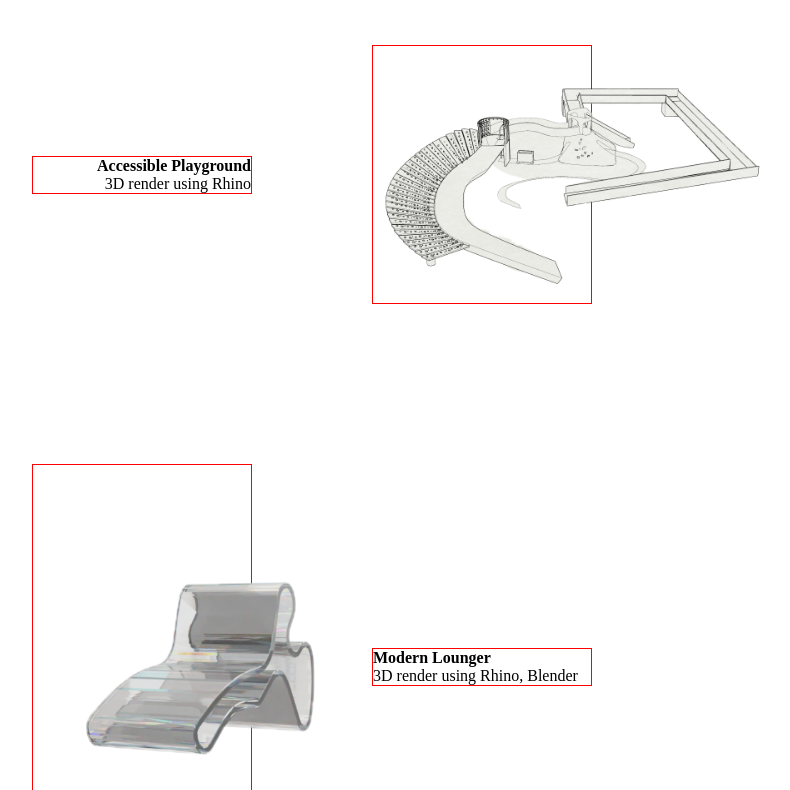
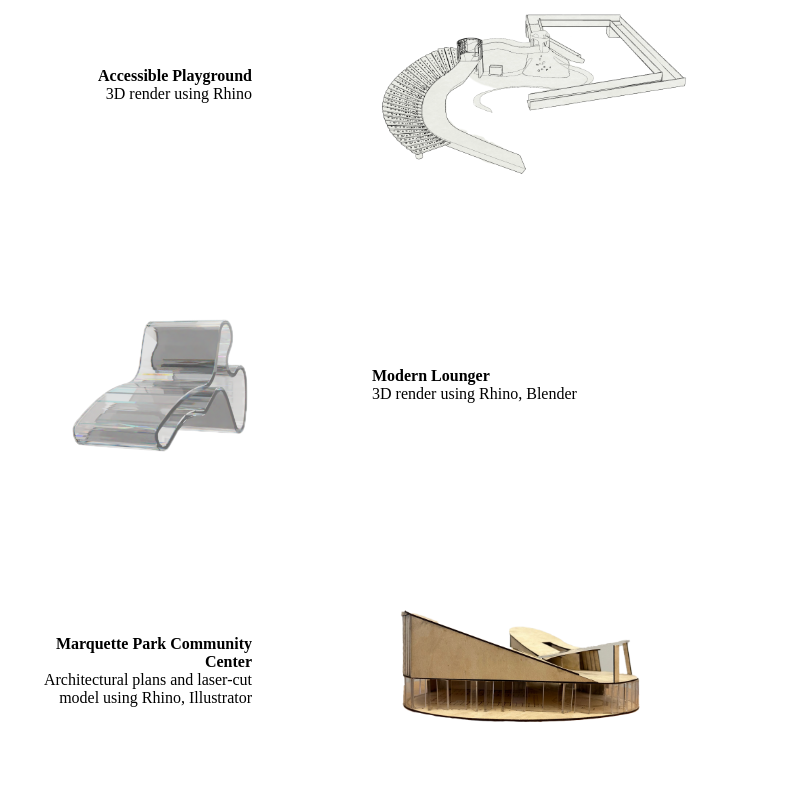
Before and after one commit to taramakhija51/linkinbio24, a plain HTML site: page index.html in a window 1280 px wide. Shown: the part 132-922 px from the top of the page, without its empty margins (328-1118 px from the left). Drawn offline with Linux system fonts and the light colour scheme.

Commit message:
updated links

```diff
--- a/index.html
+++ b/index.html
@@ -18,7 +18,7 @@ body {
 
 .header {
   display: flex;
-  padding-top: 35px;
+  padding-top: 30px;
   font-size: 64px;
   justify-content: center;
 }
@@ -34,19 +34,14 @@ body {
 }
 
 .block{
-  margin-top: 60px;
   margin-left: 40px;
   margin-right: 40px;
-  margin-bottom: 60px;
-  border: 1px solid red;
+
 }
 
 .image-block{
-  margin-top: 60px;
   margin-left: 40px;
   margin-right: 40px;
-  margin-bottom: 60px;
-  border: 1px solid red;
   text-align: center;
 }
 
@@ -123,8 +118,8 @@ body {
   </div>
 
   <div class="image-block">
-    <a href="https://taramakhija.com">
-      <img src="images/loungechair3 Background Removed.png" alt="Description of Image" style="max-height: 400px; max-width: 400px;">
+    <a href="https://taramakhija.com/loungechair">
+      <img src="images/loungechair3 Background Removed.png" alt="Description of Image" style="max-height: 400px; max-width: 300px;">
     </a>
   </div>
 
@@ -134,8 +129,8 @@ body {
   </div>
 
   <div class="image-block">
-    <a href="https://taramakhija.com">
-      <img src="images/playgroundlines.png" alt="Description of Image" style="max-height: 400px; max-width: 400px;">
+    <a href="https://taramakhija.com/accessible-playground">
+      <img src="images/playgroundlines.png" alt="Description of Image" style="max-height: 400px; max-width: 325px;">
     </a>
   </div>
 
@@ -146,8 +141,8 @@ body {
   </div>
 
   <div class="image-block">
-    <a href="https://taramakhija.com">
-      <img src="images/modelnobg.png" alt="Description of Image" style="max-height: 400px; max-width: 400px;">
+    <a href="https://taramakhija.com/communitycenter">
+      <img src="images/modelnobg.png" alt="Description of Image" style="max-height: 400px; max-width: 300px;">
     </a>
   </div>
 
```
